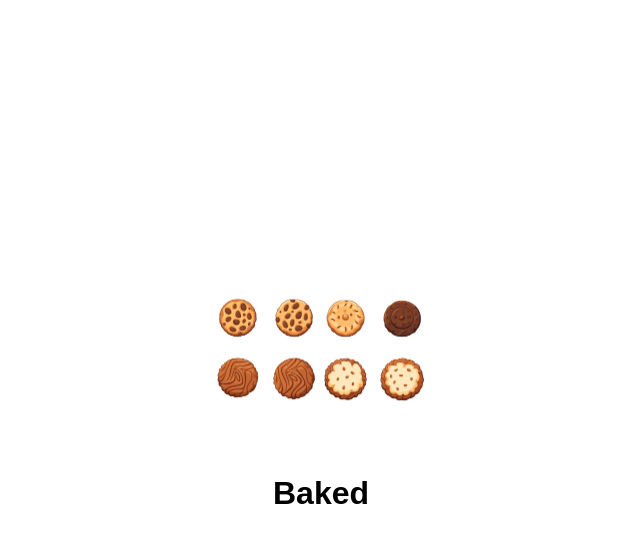
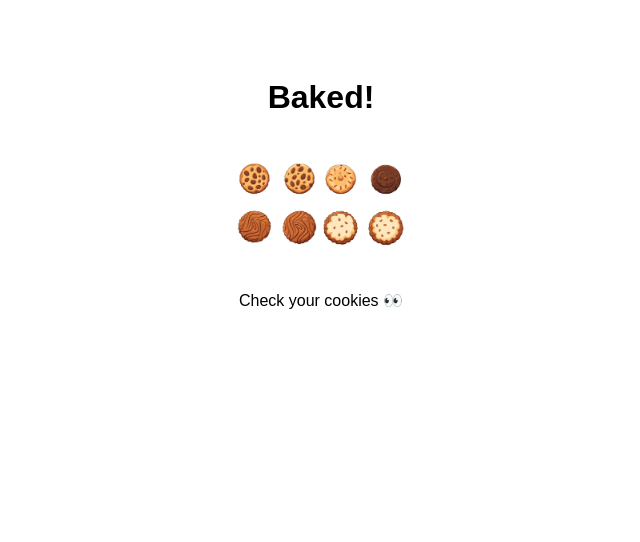
Before and after one commit to ZahraK02/CookieBakery, a plain HTML site: page baked.html in a window 1280 px wide. Shown: the whole page, without its empty margins (319-959 px from the left). Drawn offline with Linux system fonts and the light colour scheme.

Commit message:
Refactor baked.html for improved layout and content
Updated the HTML structure and styling for better layout and presentation.

```diff
--- a/baked.html
+++ b/baked.html
@@ -4,26 +4,21 @@
     <title>Baked</title>
     <style>
         body {
-            display: flex;
-            flex-direction: column;
-            justify-content: center;
-            align-items: center;
-            height: 100vh;
-            margin: 0;
             text-align: center;
             font-family: Arial, sans-serif;
+            padding-top: 50px;
         }
-
         img {
-            width: 250px;
-            height: auto;
-            margin-bottom: 20px;
+            width: 200px;
         }
     </style>
 </head>
+<body>
 
-<body>
-    <img src="cookies.jpg" alt="cookies">
-    <h1>Baked</h1>
+    <h1>Baked!</h1>
+    <img src="cookies.jpg" alt="cookie">
+
+    <p>Check your cookies 👀</p>
+
 </body>
 </html>
```
